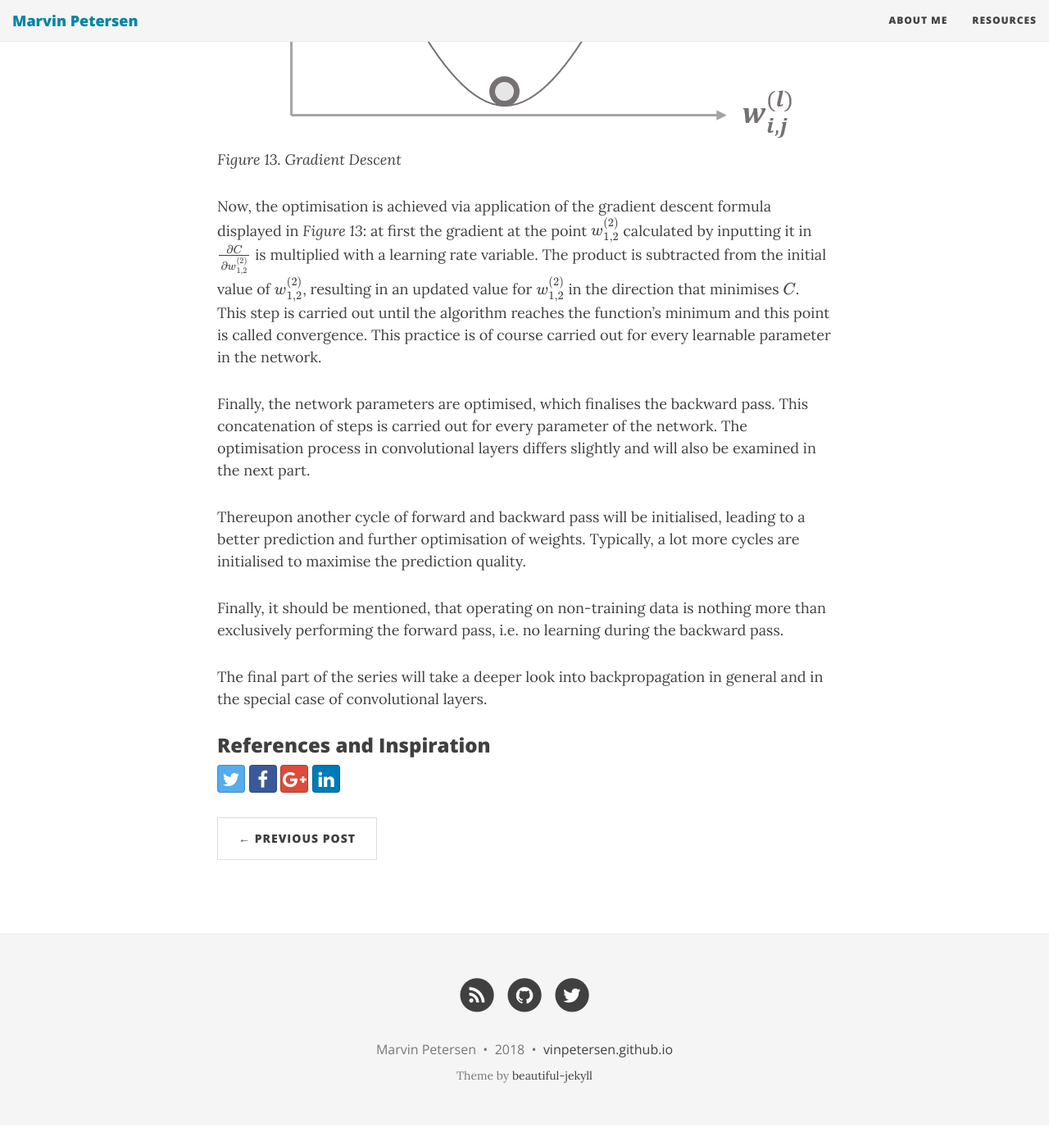
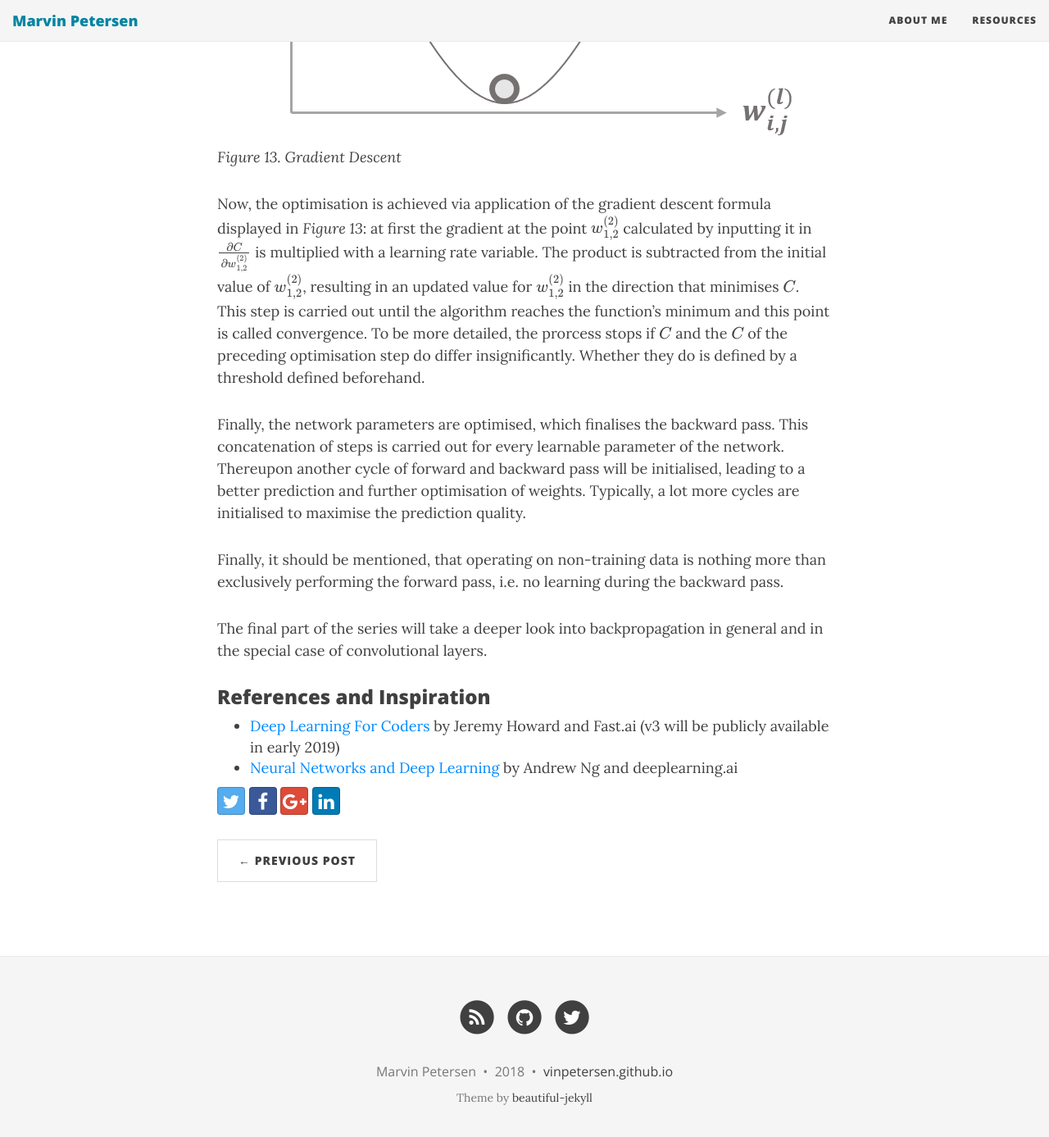
Before and after one commit to m-petersen/vinpetersen.github.io, a Jekyll site: the page built from _posts/2018-11-25-a-guided-tour-through-a-convolutional-neural-network-part-3.md, in a window 1280 px wide and 1400 px high, scrolled down 3523 px. Shown: the top 1387 px of the window at 82% size. Built offline with Jekyll 4.4.1, drawn with Linux system fonts in a browser that asks for light colours; nearby versions of some CDN libraries; formulas are drawn with MathJax 3; some of the changed text lies outside the part shown.

Commit message:
Update 2018-11-25-a-guided-tour-through-a-convolutional-neural-network-part-3.md

```diff
--- a/_posts/2018-11-25-a-guided-tour-through-a-convolutional-neural-network-part-3.md
+++ b/_posts/2018-11-25-a-guided-tour-through-a-convolutional-neural-network-part-3.md
@@ -21,28 +21,28 @@ Let the vector $\boldsymbol{a^{(2)}}$ which encompasses the prediction scores of
 
 *Figure 11. Derivatives*
 
-Like every other mathematical function, the cross-entropy loss function can be visualised in coordinate space (*Figure 11*). The cross-entropy result $$𝐶$$ is shown on the ordinate. It is a nonlinear function and as discussed in the last chapter its course depends on the model’s prediction value for the true class – $$C(a^{pred})$$.
+Like every other mathematical function, the cross-entropy loss function can be visualised in coordinate space (*Figure 11*). The cross-entropy result $$𝐶$$ is shown on the ordinate. It is a nonlinear function and as discussed in the last chapter its course depends on the model’s prediction value for the true class – $$C(\boldsymbol{a^{pred}})$$.
 
 Obviously, a minimum is available, defining the value of $$𝐶$$ to reach via learning the model parameters. Backpropagation and gradient descent are the processes that achieve this descent resulting in an optimisation of the prediction results. How is explained using the fully-connected layer as an example in an iconic and simplified manner.
 
-Before discussing both, some preliminaries considering the mathematical background are necessary. A derivative of the cross-entropy function $$𝐶$$ with respect to $$\boldsymbol{a^{pred}}$$ is denoted by $$\frac{dC}{\boldsymbol{da^{pred}}}$$ or alternatively $$C'(\boldsymbol{a^{pred}})$$ and describes to what degree $$𝐶$$ changes if $$\boldsymbol{a^{pred}}$$ is changed. Simply spoken, it is a function itself indicating the gradient of the function at any point $$\boldsymbol{a^{pred}}$$. It also displays how to change  $$\boldsymbol{a^{pred}}$$ to minimise $$C$$ – a fact that is exploited by backpropagation and gradient descent. Although easily achievable by a simply deriving $$𝐶$$, knowing $$\frac{dC}{\boldsymbol{da^{pred}}}$$ is not helpful for solving the optimisation problem of the network, since $$\boldsymbol{a^{pred}}$$ is no parameter. Contrary to this, weights and biases of the network are. Hence, knowing for example $$\frac{∂C}{∂w_{1,2}^{(2)}}$$ respectively knowing how to change $$w_{1,2}^{(2)}$$ to minimise $$𝐶$$ would be very helpful.
+Before discussing both, some preliminaries considering the mathematical background are necessary. A derivative of the cross-entropy function $$𝐶$$ with respect to $$\boldsymbol{a^{pred}}$$ is denoted by $$\frac{dC}{\boldsymbol{da^{pred}}}$$ or alternatively $$C'(\boldsymbol{a^{pred}})$$ and describes to what degree $$𝐶$$ changes if $$\boldsymbol{a^{pred}}$$ is changed. Simply spoken, it is a function itself indicating the gradient of the function $$C(\boldsymbol{a^{pred}})$$ at any point $$\boldsymbol{a^{pred}}$$. It also displays how to change  $$\boldsymbol{a^{pred}}$$ to minimise $$C$$ – a fact that is exploited by backpropagation and gradient descent. Although easily achievable by a simply deriving $$𝐶$$, knowing $$\frac{dC}{\boldsymbol{da^{pred}}}$$ is not helpful for solving the optimisation problem of the network, since $$\boldsymbol{a^{pred}}$$ is no parameter. Contrary to this, weights and biases of the network are. Hence, knowing for example $$\frac{∂C}{∂w_{1,2}^{(2)}}$$ respectively knowing how to change $$w_{1,2}^{(2)}$$ to minimise $$𝐶$$ would be very helpful.
 
 ![backprop.png]({{site.baseurl}}/img/backprop.png)
 *Figure 12. The purpose of backpropagation*
 
-It is achieved by application of the chain rule, which will be subject of the next part. Now, it is not necessary for understanding the next paragraphs. Since the calculation of this specific derivative contains backward steps through the network parts connecting $$w_{1,2}^{(2)}$$ and $$𝐶$$, it is called backpropagation (Figure 12). Having $$\frac{∂C}{∂w_{1,2}^{(2)}}$$ allows to draw the graph $$C(w_{1,2}^{(2)})$$. The reverse conclusion is, at every point of the graph a gradient is defined indicating the direction to move $$w_{1,2}^{(2)}$$ to minimise $$𝐶$$.
+It is achieved by application of the chain rule, which will be subject of the next part. Now, it is not necessary for understanding the following paragraphs. Since the calculation of this specific derivative contains backward steps through the network parts connecting $$w_{1,2}^{(2)}$$ and $$𝐶$$, the process is called backpropagation (*Figure 12*). Having $$\frac{∂C}{∂w_{1,2}^{(2)}}$$ allows to draw the graph $$C(w_{1,2}^{(2)})$$. The reverse conclusion is, at every point of the graph a gradient is defined indicating the direction to move $$w_{1,2}^{(2)}$$ to minimise $$𝐶$$.
 
 ![grad_desc.png]({{site.baseurl}}/img/grad_desc.png)
 *Figure 13. Gradient Descent*
 
-Now, the optimisation is achieved via application of the gradient descent formula displayed in *Figure 13*: at first the gradient at the point $$w_{1,2}^{(2)}$$ calculated by inputting it in $$\frac{∂C}{∂w_{1,2}^{(2)}}$$ is multiplied with a learning rate variable. The product is subtracted from the initial value of $$w_{1,2}^{(2)}$$, resulting in an updated value for $$w_{1,2}^{(2)}$$ in the direction that minimises $$𝐶$$. This step is carried out until the algorithm reaches the function’s minimum and this point is called convergence. This practice is of course carried out for every learnable parameter in the network.
+Now, the optimisation is achieved via application of the gradient descent formula displayed in *Figure 13*: at first the gradient at the point $$w_{1,2}^{(2)}$$ calculated by inputting it in $$\frac{∂C}{∂w_{1,2}^{(2)}}$$ is multiplied with a learning rate variable. The product is subtracted from the initial value of $$w_{1,2}^{(2)}$$, resulting in an updated value for $$w_{1,2}^{(2)}$$ in the direction that minimises $$𝐶$$. This step is carried out until the algorithm reaches the function’s minimum and this point is called convergence. To be more detailed, the prorcess stops if $$C$$ and the $$C$$ of the preceding optimisation step do differ insignificantly. Whether they do is defined by a threshold defined beforehand.
 
-Finally, the network parameters are optimised, which finalises the backward pass. This concatenation of steps is carried out for every parameter of the network. The optimisation process in convolutional layers differs slightly and will also be examined in the next part.
-
-Thereupon another cycle of forward and backward pass will be initialised, leading to a better prediction and further optimisation of weights. Typically, a lot more cycles are initialised to maximise the prediction quality.
+Finally, the network parameters are optimised, which finalises the backward pass. This concatenation of steps is carried out for every learnable parameter of the network. Thereupon another cycle of forward and backward pass will be initialised, leading to a better prediction and further optimisation of weights. Typically, a lot more cycles are initialised to maximise the prediction quality.
 
 Finally, it should be mentioned, that operating on non-training data is nothing more than exclusively performing the forward pass, i.e. no learning during the backward pass.
 
 The final part of the series will take a deeper look into backpropagation in general and in the special case of convolutional layers.
 
 ### References and Inspiration
+* [Deep Learning For Coders](https://course.fast.ai/) by Jeremy Howard and Fast.ai (v3 will be publicly available in early 2019)
+* [Neural Networks and Deep Learning](https://www.coursera.org/learn/neural-networks-deep-learning?specialization=deep-learning) by Andrew Ng and deeplearning.ai
```
